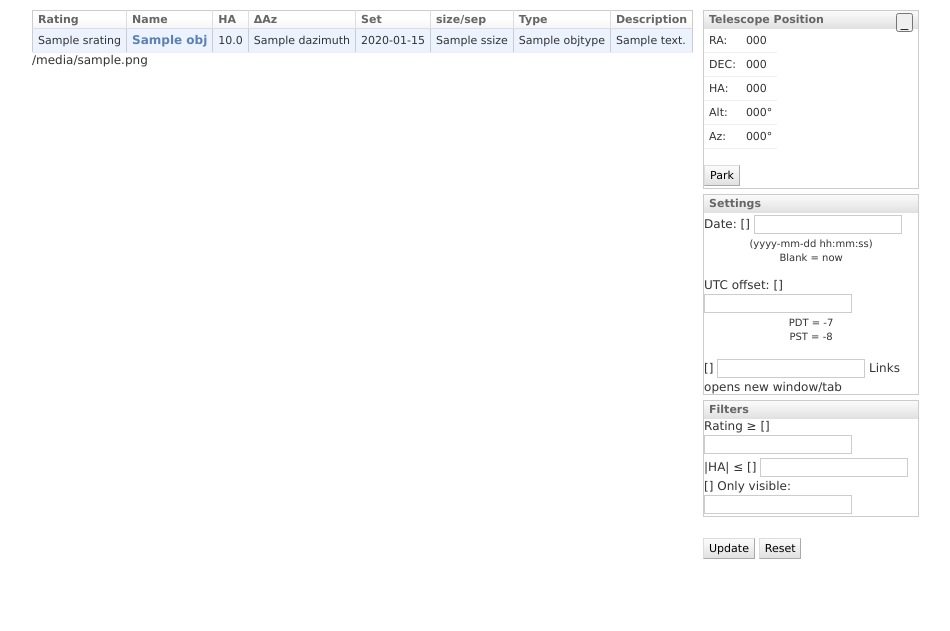
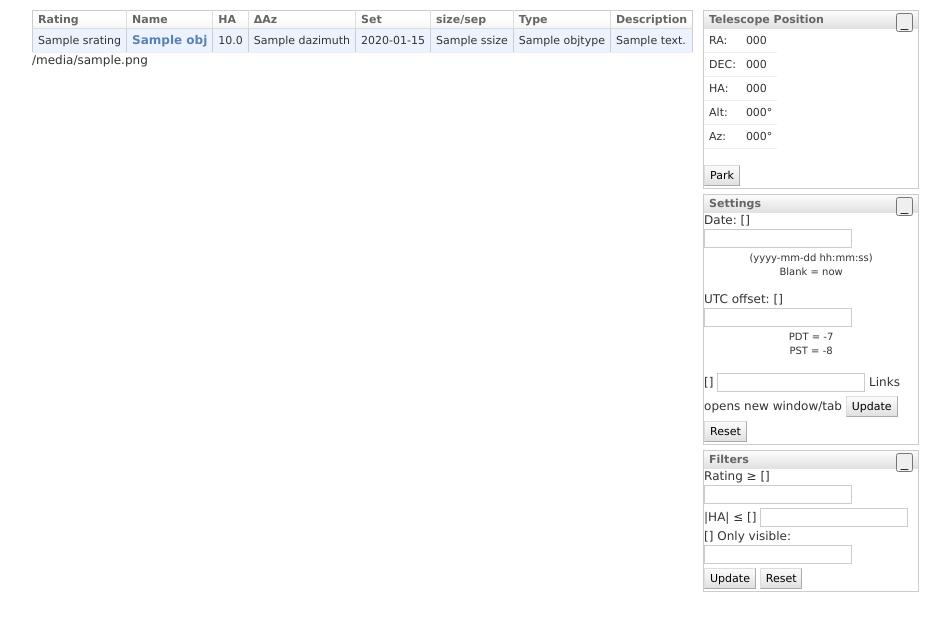
Before and after one commit to chrisrburns/obstool, a Django app: template navigator/templates/navigator/object_list.sortable.html in a window 1280 px wide. Shown: the part 144-775 px from the top of the page, without its empty margins (3-953 px from the left). Run offline with Django 3.2, Linux system fonts and the light colour scheme; the template is opened without the code that fills it: most values are stand-ins (such as "Sample title", 1, 10 or a date in 2020); form fields are guessed from the names that the template uses.

Commit message:
Fixed a bug with persistence of settings in the session data

```diff
--- a/navigator/templates/navigator/object_list.sortable.html
+++ b/navigator/templates/navigator/object_list.sortable.html
@@ -101,7 +101,10 @@
 
    <form action="" method="post">{% csrf_token %}
      <div class="module" id="settings">
-      <h2>Settings</h2>
+        <h2>Settings
+           <button style="float: right;" onclick="hide_section(this)">_</button>
+        </h2>
+        <div id=body style="display: {{ module_display.settings }};">
             Date:  {{ form.epoch.errors }} {{ form.epoch }}<br>
             <div style="text-align: center;">
                <font size=-2>(yyyy-mm-dd hh:mm:ss)<br>Blank = now </font>
@@ -113,9 +116,15 @@
             </div><br>
             {{ form.new_window.errors }} {{ form.new_window }} Links opens new window/tab
 
+           <input type="submit" name='action' value="Update">
+           <input type="submit" name='action' value="Reset">
+        </div>
      </div>
      <div class="module" id="filters">
-      <h2>Filters</h2>
+        <h2>Filters
+           <button style="float: right;" onclick="hide_section(this)">_</button>
+        </h2>
+        <div id=body style="display: {{ module_display.filters }};">
            Rating &ge;
            {{ form.non_field_errors }}
            {{ form.rating_low.errors }} {{ form.rating_low}}
@@ -124,10 +133,12 @@
            <br>
            {{ form.only_visible.errors }}
            <label for="id_only_visible">Only visible:</label> {{ form.only_visible }}
-   </div>
            <br>
            <input type="submit" name='action' value="Update">
            <input type="submit" name='action' value="Reset">
+       </div>
+     </div>
    </form>
+   <br>
 </div>
 {% endblock %}
```
Lines whose indentation alone changed are shown as unchanged.
